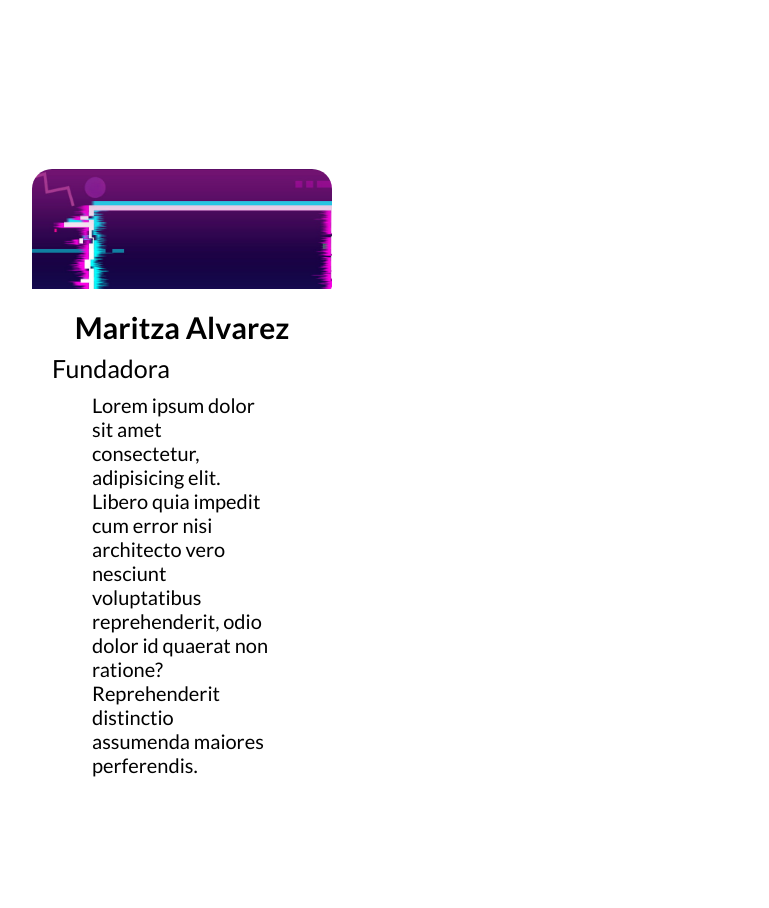
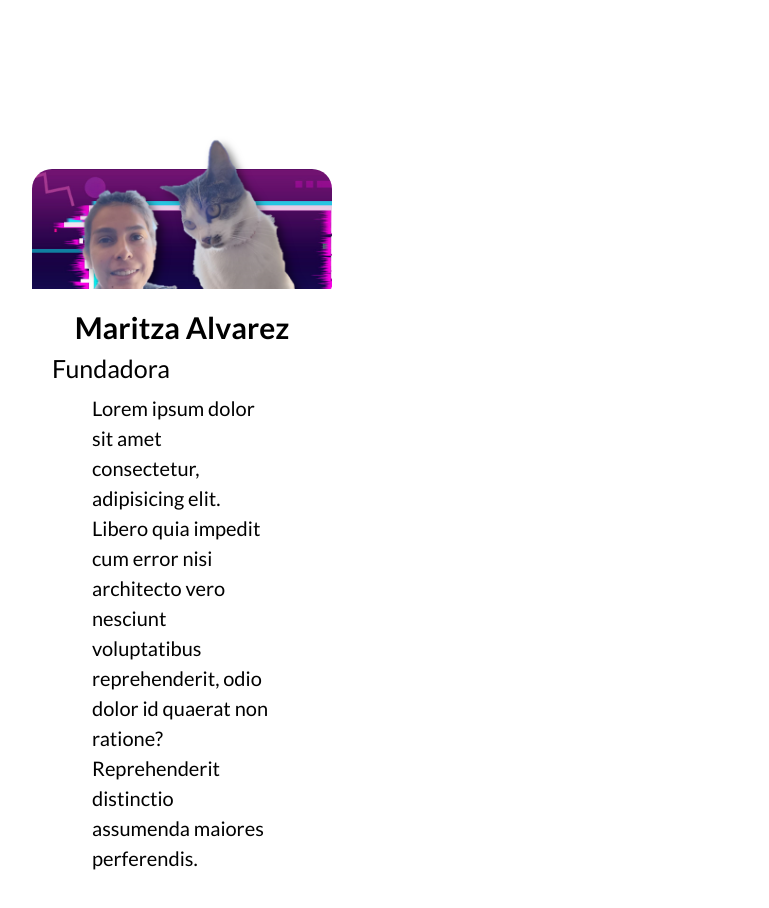
Before and after one commit to danimurguia/PROYECTO-INTEGRADOR, a plain HTML site: page aboutUsSportec.html in a window 1280 px wide. Shown: the part 394-1302 px from the top of the page, without its empty margins (60-829 px from the left). Before the commit the page ends 1217 px from the top, so only its background shows below. Drawn offline with nearby package versions, Linux system fonts and the light colour scheme.

Commit message:
Update aboutUsSportec.html

```diff
--- a/aboutUsSportec.html
+++ b/aboutUsSportec.html
@@ -22,13 +22,14 @@
       <div class="col">
         <div class="card">
           <div class="cover">
-              <img src="..." alt="">
+              <img src="Imagenes/Maritza.png" alt="">
               <div class="img__back"></div>
           </div>
-          <div class="description">
+              <div class="description">
               <h2>Maritza Alvarez</h2>
-              <h3>Fundadora<h3>
+              <h3>Fundadora</h3>
                 <p>Lorem ipsum dolor sit amet consectetur, adipisicing elit. Libero quia impedit cum error nisi architecto vero nesciunt voluptatibus reprehenderit, odio dolor id quaerat non ratione? Reprehenderit distinctio assumenda maiores perferendis.</p>
+              </div>
           </div>
         </div>
       </div>
```
